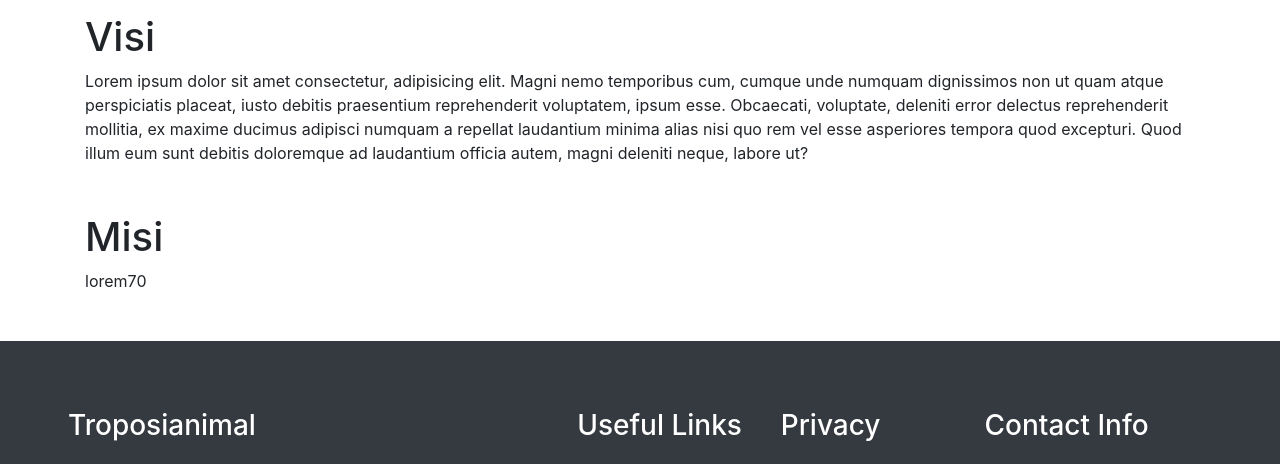
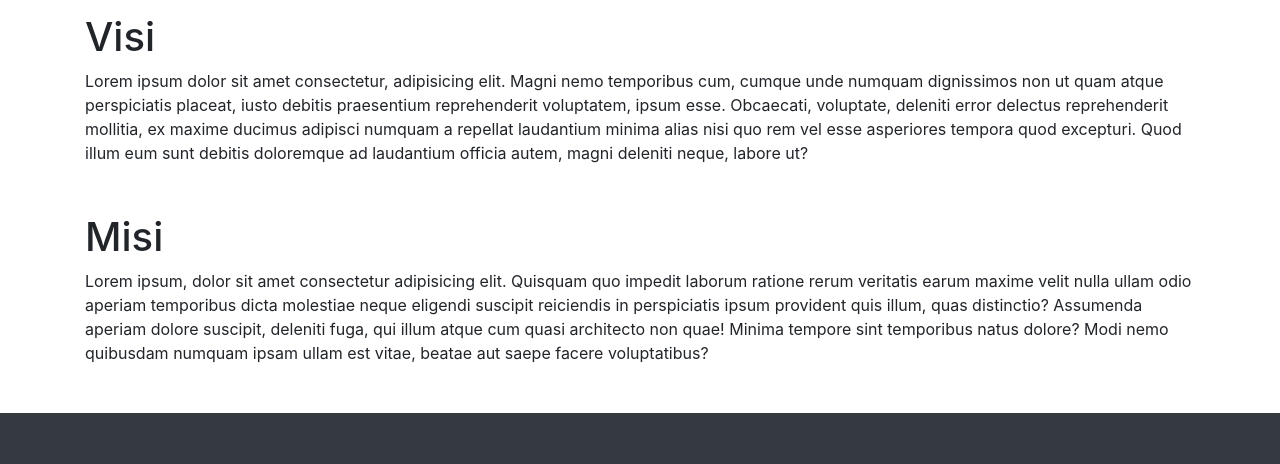
Before and after one commit to RoyReynlldi/tropical, a plain HTML site: page index.html in a window 1280 px wide. Shown: the part 731-1195 px from the top of the page. Drawn offline with nearby package versions, Linux system fonts and the light colour scheme.

Commit message:
second commit

```diff
--- a/index.html
+++ b/index.html
@@ -73,7 +73,7 @@
                     <h1 class="col-md-6">Misi</h1>
                 </div>
                 <div class="row">
-                    <div class="col-md-12">lorem70</div>
+                    <div class="col-md-12">Lorem ipsum, dolor sit amet consectetur adipisicing elit. Quisquam quo impedit laborum ratione rerum veritatis earum maxime velit nulla ullam odio aperiam temporibus dicta molestiae neque eligendi suscipit reiciendis in perspiciatis ipsum provident quis illum, quas distinctio? Assumenda aperiam dolore suscipit, deleniti fuga, qui illum atque cum quasi architecto non quae! Minima tempore sint temporibus natus dolore? Modi nemo quibusdam numquam ipsam ullam est vitae, beatae aut saepe facere voluptatibus?</div>
                 </div>
             </div>
         </div>
```
